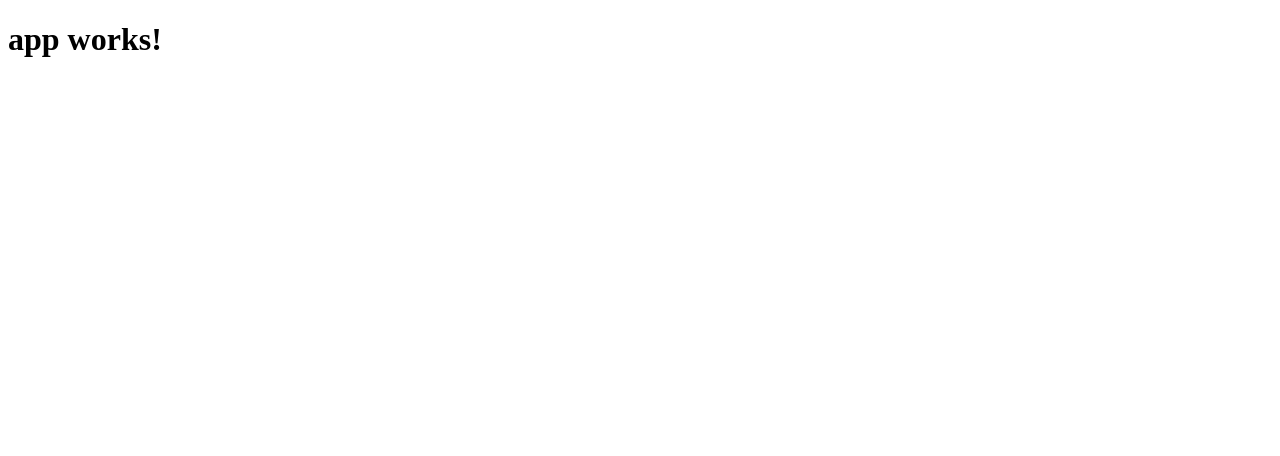
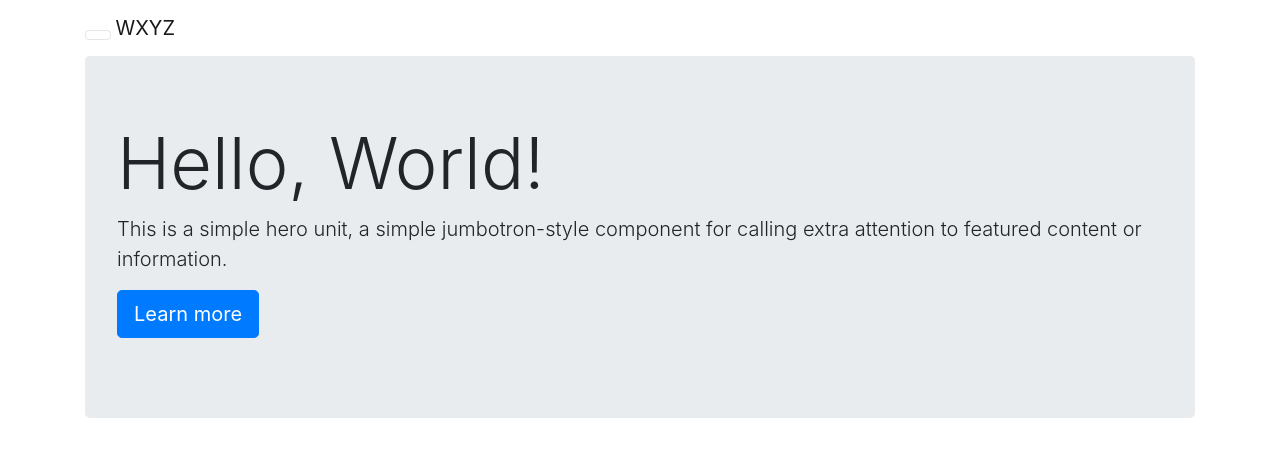
Before and after one commit to jacbmelo/wxyz, an Angular app: page / in a window 1280 px wide. Shown: the top 456 px of the page. Built offline with nearby package versions, Linux system fonts and the light colour scheme.

Commit message:
First commit

```diff
--- a/angular-cli.json
+++ b/angular-cli.json
@@ -15,9 +15,13 @@
       "prefix": "app",
       "mobile": false,
       "styles": [
+        "../node_modules/bootstrap/dist/css/bootstrap.min.css",
         "styles.css"
       ],
-      "scripts": [],
+      "scripts": [
+        "../node_modules/jquery/dist/jquery.js",
+        "../node_modules/bootstrap/dist/js/bootstrap.js"
+      ],
       "environments": {
         "source": "environments/environment.ts",
         "dev": "environments/environment.ts",
--- a/package.json
+++ b/package.json
@@ -20,6 +20,8 @@
     "@angular/platform-browser": "~2.0.0",
     "@angular/platform-browser-dynamic": "~2.0.0",
     "@angular/router": "~3.0.0",
+    "@ng-bootstrap/ng-bootstrap": "^1.0.0-alpha.9",
+    "bootstrap": "^4.0.0-alpha.5",
     "core-js": "^2.4.1",
     "rxjs": "5.0.0-beta.12",
     "ts-helpers": "^1.1.1",
--- a/src/app/app.component.html
+++ b/src/app/app.component.html
@@ -1,3 +1,7 @@
-<h1>
-  {{title}}
-</h1>
+<div class="jumbotron">
+  <h1 class="display-3">{{title}}</h1>
+  <p class="lead">{{subtitle}}</p>
+  <p class="lead">
+    <a class="btn btn-primary btn-lg" href="#" role="button">Learn more</a>
+  </p>
+</div>
--- a/src/app/app.component.ts
+++ b/src/app/app.component.ts
@@ -6,5 +6,6 @@ import { Component } from '@angular/core';
   styleUrls: ['./app.component.css']
 })
 export class AppComponent {
-  title = 'app works!';
+  title = 'Hello, World!';
+  subtitle = 'This is a simple hero unit, a simple jumbotron-style component for calling extra attention to featured content or information.';
 }
--- a/src/app/app.module.ts
+++ b/src/app/app.module.ts
@@ -4,6 +4,9 @@ import { FormsModule } from '@angular/forms';
 import { HttpModule } from '@angular/http';
 
 import { AppComponent } from './app.component';
+
+//Import ng-bootstrap
+import {NgbModule} from '@ng-bootstrap/ng-bootstrap';
 
 @NgModule({
   declarations: [
@@ -12,7 +15,8 @@ import { AppComponent } from './app.component';
   imports: [
     BrowserModule,
     FormsModule,
-    HttpModule
+    HttpModule,
+    NgbModule.forRoot()
   ],
   providers: [],
   bootstrap: [AppComponent]
--- a/src/index.html
+++ b/src/index.html
@@ -1,14 +1,40 @@
 <!doctype html>
 <html>
   <head>
+    <meta http-equiv="x-ua-compatible" content="ie=edge">
     <meta charset="utf-8">
-  <title>Wxyz</title>
+    <title>wxyz</title>
     <base href="/">
-
-  <meta name="viewport" content="width=device-width, initial-scale=1">
+    <meta name="viewport" content="width=device-width, initial-scale=1, , shrink-to-fit=no">
     <link rel="icon" type="image/x-icon" href="favicon.ico">
   </head>
   <body>
+
+    <header class="navbar navbar-light navbar-static-top bd-navbar">
+      <div class="container">
+        <nav>
+          <div class="clearfix">
+            <button class="navbar-toggler float-xs-right hidden-sm-up" type="button" data-toggle="collapse" data-target="#bd-main-nav" aria-controls="bd-main-nav" aria-expanded="false" aria-label="Toggle navigation"></button>
+            <a class="navbar-brand hidden-sm-up" href="/">
+              WXYZ
+            </a>
+          </div>
+          <div class="collapse navbar-toggleable-xs" id="bd-main-nav">
+            <ul class="nav navbar-nav">
+              <li class="nav-item active">
+                <a class="nav-item nav-link active" href="/">WXYZ</a>
+              </li>
+              <li class="nav-item">
+                <a class="nav-item nav-link" href="/about">About</a>
+              </li>
+            </ul>
+          </div>
+        </nav>
+      </div>
+    </header>
+
+    <div class="container">
       <app-root>Loading...</app-root>
+    </div>
   </body>
 </html>
```
Also changed, not shown: src/styles.css (line endings or trailing spaces), 1 other file (tests, documents, lock files or other folders). Lines whose indentation alone changed are shown as unchanged.
